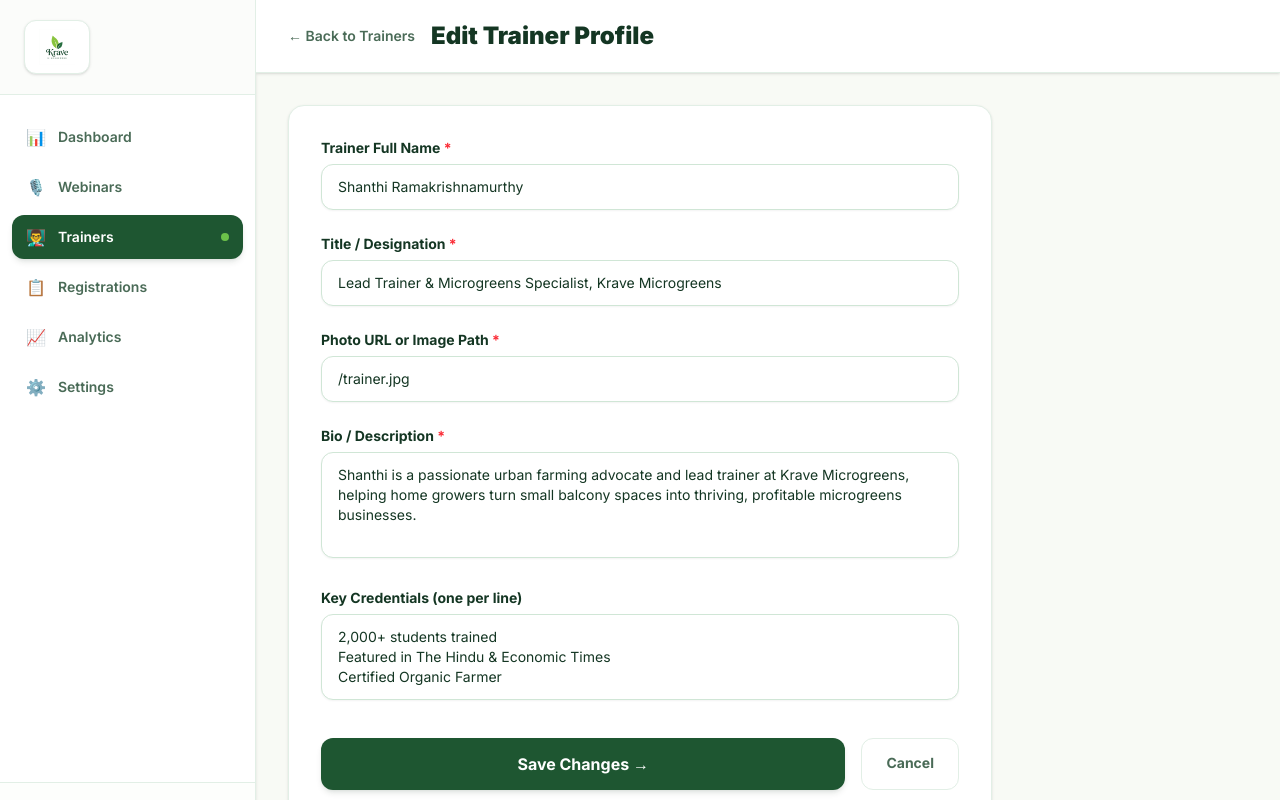
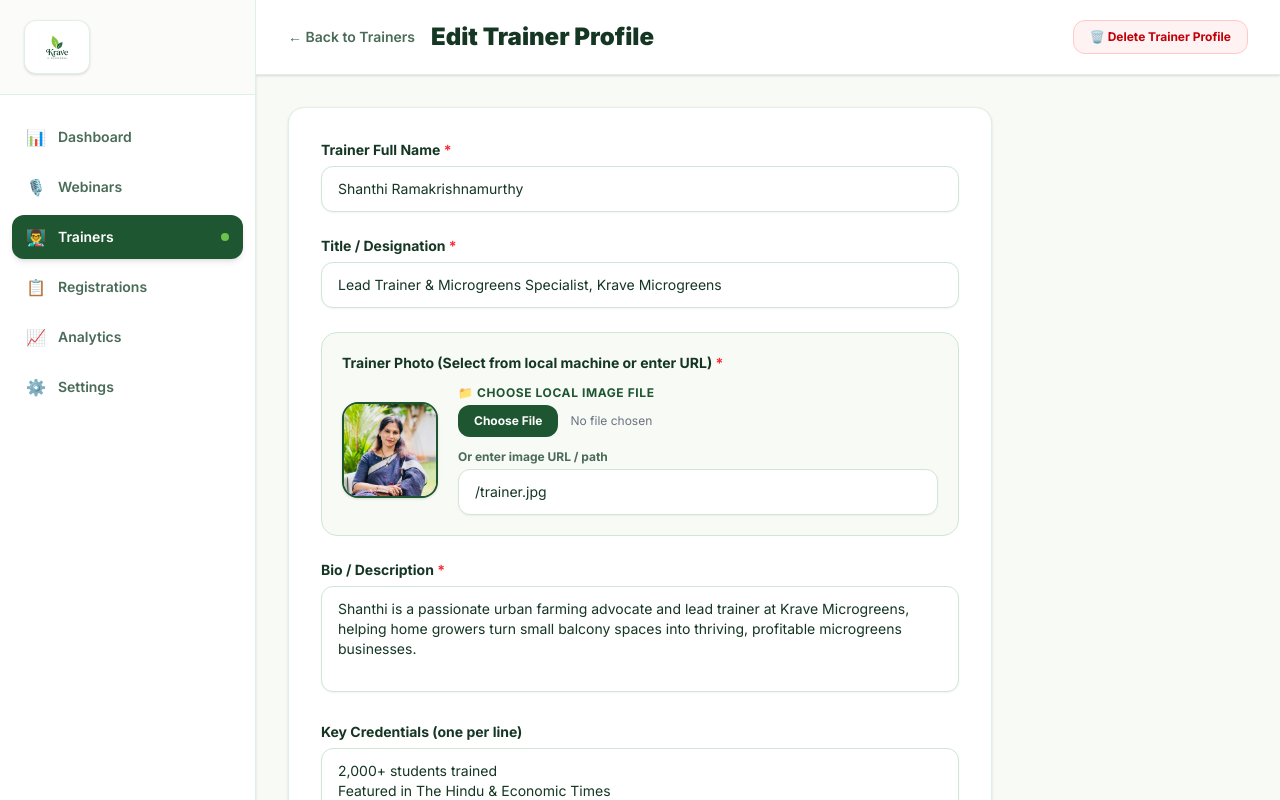
Before and after one commit to pssvenkat/krave-business-platform, a Next.js app in the folder apps/admin/: page /trainers/1/edit in a window 1280 px wide. Shown: the top 800 px of the page. Built offline with nearby package versions, Linux system fonts and the light colour scheme; no server answers; the database is empty.

Commit message:
feat: add local image file picker, base64 database image storage, and delete trainer functionality

```diff
--- a/apps/admin/app/trainers/[id]/edit/page.tsx
+++ b/apps/admin/app/trainers/[id]/edit/page.tsx
@@ -7,13 +7,14 @@
 import { z } from "zod";
 import { createBrowserClient } from "@supabase/ssr";
 import Link from "next/link";
+import Image from "next/image";
 import { Sidebar } from "../../../components/sidebar";
 
 const schema = z.object({
   name: z.string().min(2, "Trainer name is required"),
   title: z.string().min(3, "Title is required"),
   bio: z.string().min(10, "Bio description is required"),
-  imageUrl: z.string().min(1, "Photo URL or path is required"),
+  imageUrl: z.string().min(1, "Photo is required"),
   credentialsRaw: z.string().optional(),
 });
 
@@ -32,8 +33,9 @@
   const [error, setError] = useState<string | null>(null);
   const [loading, setLoading] = useState(false);
   const [fetching, setFetching] = useState(true);
+  const [imagePreview, setImagePreview] = useState<string>("/trainer.jpg");
 
-  const { register, handleSubmit, reset, formState: { errors } } = useForm<FormData>({
+  const { register, handleSubmit, reset, setValue, formState: { errors } } = useForm<FormData>({
     resolver: zodResolver(schema),
   });
 
@@ -58,6 +60,7 @@
           imageUrl: trainer.image_url ?? "/trainer.jpg",
           credentialsRaw: (trainer.credentials ?? []).join("\n"),
         });
+        setImagePreview(trainer.image_url ?? "/trainer.jpg");
       } else {
         // Fallback default Shanthi values
         reset({
@@ -67,12 +70,55 @@
           imageUrl: "/trainer.jpg",
           credentialsRaw: "2,000+ students trained\nFeatured in The Hindu & Economic Times\nCertified Organic Farmer",
         });
+        setImagePreview("/trainer.jpg");
       }
       setFetching(false);
     }
 
     loadTrainer();
   }, [id, reset]);
+
+  const handleFileChange = (e: React.ChangeEvent<HTMLInputElement>) => {
+    const file = e.target.files?.[0];
+    if (file) {
+      if (file.size > 5 * 1024 * 1024) {
+        setError("Please select an image smaller than 5MB.");
+        return;
+      }
+
+      const reader = new FileReader();
+      reader.onloadend = () => {
+        const base64Data = reader.result as string;
+        setImagePreview(base64Data);
+        setValue("imageUrl", base64Data);
+      };
+      reader.readAsDataURL(file);
+    }
+  };
+
+  const handleDelete = async () => {
+    if (!confirm("Are you sure you want to delete this trainer profile?")) {
+      return;
+    }
+
+    setLoading(true);
+    const supabase = createBrowserClient(
+      process.env.NEXT_PUBLIC_SUPABASE_URL!,
+      process.env.NEXT_PUBLIC_SUPABASE_ANON_KEY!
+    );
+
+    if (!id.startsWith("default-")) {
+      const { error: delErr } = await supabase.from("trainers").delete().eq("id", id);
+      if (delErr) {
+        setError("Failed to delete trainer: " + delErr.message);
+        setLoading(false);
+        return;
+      }
+    }
+
+    router.push("/trainers");
+    router.refresh();
+  };
 
   const onSubmit = async (data: FormData) => {
     setLoading(true);
@@ -127,11 +173,20 @@
       <Sidebar />
       <div className="flex-1 overflow-auto">
         {/* Header */}
-        <div className="bg-white border-b border-[#e2efe6] px-8 py-5 shadow-sm flex items-center gap-4">
+        <div className="bg-white border-b border-[#e2efe6] px-8 py-5 shadow-sm flex items-center justify-between gap-4">
+          <div className="flex items-center gap-4">
             <Link href="/trainers" className="text-[#4a6b57] hover:text-[#143623] font-semibold text-sm transition-colors">
               ← Back to Trainers
             </Link>
             <h1 className="text-2xl font-black text-[#143623]">Edit Trainer Profile</h1>
+          </div>
+          <button
+            onClick={handleDelete}
+            disabled={loading}
+            className="bg-red-50 hover:bg-red-100 border border-red-200 text-red-700 font-bold text-xs px-4 py-2 rounded-xl transition-all disabled:opacity-50"
+          >
+            🗑️ Delete Trainer Profile
+          </button>
         </div>
 
         <div className="max-w-3xl p-8">
@@ -163,17 +218,54 @@
                 {errors.title && <p className="mt-1 text-xs text-red-600 font-medium">{errors.title.message}</p>}
               </div>
 
-              {/* Photo URL */}
+              {/* Photo File Picker & Preview */}
+              <div className="border border-[#d0e6d6] rounded-2xl p-5 bg-[#f8faf5]">
+                <label className="block text-sm font-bold text-[#143623] mb-3">
+                  Trainer Photo (Select from local machine or enter URL) <span className="text-red-500">*</span>
+                </label>
+
+                <div className="flex flex-col sm:flex-row items-center gap-5">
+                  {/* Image preview */}
+                  <div className="relative w-24 h-24 rounded-2xl overflow-hidden border-2 border-[#1e5631] bg-white flex-shrink-0 shadow-sm">
+                    <Image
+                      src={imagePreview}
+                      alt="Trainer preview"
+                      fill
+                      unoptimized={true}
+                      className="object-cover"
+                    />
+                  </div>
+
+                  <div className="flex-1 space-y-3 w-full">
                     <div>
-                <label className="block text-sm font-bold text-[#143623] mb-1.5">
-                  Photo URL or Image Path <span className="text-red-500">*</span>
+                      <label className="block text-xs font-bold text-[#1e5631] uppercase tracking-wider mb-1">
+                        📁 Choose Local Image File
+                      </label>
+                      <input
+                        type="file"
+                        accept="image/*"
+                        onChange={handleFileChange}
+                        className="block w-full text-xs text-gray-500 file:mr-3 file:py-2 file:px-4 file:rounded-xl file:border-0 file:text-xs file:font-bold file:bg-[#1e5631] file:text-white hover:file:bg-[#2d7d46] cursor-pointer"
+                      />
+                    </div>
+
+                    <div>
+                      <label className="block text-xs font-bold text-[#4a6b57] mb-1">
+                        Or enter image URL / path
                       </label>
                       <input
                         {...register("imageUrl")}
-                  id="trainer-image"
+                        id="trainer-image-url"
+                        placeholder="/trainer.jpg or https://example.com/photo.jpg"
+                        onChange={(e) => {
+                          setValue("imageUrl", e.target.value);
+                          setImagePreview(e.target.value || "/trainer.jpg");
+                        }}
                         className={inputClass}
                       />
-                {errors.imageUrl && <p className="mt-1 text-xs text-red-600 font-medium">{errors.imageUrl.message}</p>}
+                    </div>
+                  </div>
+                </div>
               </div>
 
               {/* Bio */}
--- a/apps/admin/app/trainers/new/page.tsx
+++ b/apps/admin/app/trainers/new/page.tsx
@@ -7,13 +7,14 @@
 import { z } from "zod";
 import { createBrowserClient } from "@supabase/ssr";
 import Link from "next/link";
+import Image from "next/image";
 import { Sidebar } from "../../components/sidebar";
 
 const schema = z.object({
   name: z.string().min(2, "Trainer name is required"),
   title: z.string().min(3, "Title is required"),
   bio: z.string().min(10, "Bio description is required"),
-  imageUrl: z.string().min(1, "Photo URL or path is required"),
+  imageUrl: z.string().min(1, "Photo is required"),
   credentialsRaw: z.string().optional(),
 });
 
@@ -26,14 +27,33 @@
   const router = useRouter();
   const [error, setError] = useState<string | null>(null);
   const [loading, setLoading] = useState(false);
+  const [imagePreview, setImagePreview] = useState<string>("/trainer.jpg");
 
-  const { register, handleSubmit, formState: { errors } } = useForm<FormData>({
+  const { register, handleSubmit, setValue, watch, formState: { errors } } = useForm<FormData>({
     resolver: zodResolver(schema),
     defaultValues: {
       imageUrl: "/trainer.jpg",
       credentialsRaw: "2,000+ students trained\nFeatured in The Hindu & Economic Times\nCertified Organic Farmer",
     },
   });
+
+  const handleFileChange = (e: React.ChangeEvent<HTMLInputElement>) => {
+    const file = e.target.files?.[0];
+    if (file) {
+      if (file.size > 5 * 1024 * 1024) {
+        setError("Please select an image smaller than 5MB.");
+        return;
+      }
+
+      const reader = new FileReader();
+      reader.onloadend = () => {
+        const base64Data = reader.result as string;
+        setImagePreview(base64Data);
+        setValue("imageUrl", base64Data);
+      };
+      reader.readAsDataURL(file);
+    }
+  };
 
   const onSubmit = async (data: FormData) => {
     setLoading(true);
@@ -110,18 +130,54 @@
                 {errors.title && <p className="mt-1 text-xs text-red-600 font-medium">{errors.title.message}</p>}
               </div>
 
-              {/* Photo URL */}
+              {/* Photo File Picker & Preview */}
+              <div className="border border-[#d0e6d6] rounded-2xl p-5 bg-[#f8faf5]">
+                <label className="block text-sm font-bold text-[#143623] mb-3">
+                  Trainer Photo (Select from local machine or enter URL) <span className="text-red-500">*</span>
+                </label>
+
+                <div className="flex flex-col sm:flex-row items-center gap-5">
+                  {/* Image preview */}
+                  <div className="relative w-24 h-24 rounded-2xl overflow-hidden border-2 border-[#1e5631] bg-white flex-shrink-0 shadow-sm">
+                    <Image
+                      src={imagePreview}
+                      alt="Trainer preview"
+                      fill
+                      unoptimized={true}
+                      className="object-cover"
+                    />
+                  </div>
+
+                  <div className="flex-1 space-y-3 w-full">
                     <div>
-                <label className="block text-sm font-bold text-[#143623] mb-1.5">
-                  Photo URL or Image Path <span className="text-red-500">*</span>
+                      <label className="block text-xs font-bold text-[#1e5631] uppercase tracking-wider mb-1">
+                        📁 Choose Local Image File
+                      </label>
+                      <input
+                        type="file"
+                        accept="image/*"
+                        onChange={handleFileChange}
+                        className="block w-full text-xs text-gray-500 file:mr-3 file:py-2 file:px-4 file:rounded-xl file:border-0 file:text-xs file:font-bold file:bg-[#1e5631] file:text-white hover:file:bg-[#2d7d46] cursor-pointer"
+                      />
+                    </div>
+
+                    <div>
+                      <label className="block text-xs font-bold text-[#4a6b57] mb-1">
+                        Or enter image URL / path
                       </label>
                       <input
                         {...register("imageUrl")}
-                  id="trainer-image"
+                        id="trainer-image-url"
                         placeholder="/trainer.jpg or https://example.com/photo.jpg"
+                        onChange={(e) => {
+                          setValue("imageUrl", e.target.value);
+                          setImagePreview(e.target.value || "/trainer.jpg");
+                        }}
                         className={inputClass}
                       />
-                {errors.imageUrl && <p className="mt-1 text-xs text-red-600 font-medium">{errors.imageUrl.message}</p>}
+                    </div>
+                  </div>
+                </div>
               </div>
 
               {/* Bio */}
--- a/apps/admin/app/trainers/page.tsx
+++ b/apps/admin/app/trainers/page.tsx
@@ -4,6 +4,7 @@
 import Link from "next/link";
 import Image from "next/image";
 import { Sidebar } from "../components/sidebar";
+import { TrainerActions } from "./trainer-actions";
 
 export const metadata = { title: "Trainers | Krave Admin" };
 
@@ -68,9 +69,9 @@
         <div className="p-8">
           <div className="grid grid-cols-1 md:grid-cols-2 gap-6">
             {trainers.map((t: Record<string, any>) => {
-              const isExternal = t.image_url?.startsWith("http");
+              const isExternal = t.image_url?.startsWith("http") || t.image_url?.startsWith("data:");
               let imgPath = t.image_url || "/trainer.jpg";
-              if (imgPath && !imgPath.startsWith("http") && !imgPath.includes(".")) {
+              if (imgPath && !imgPath.startsWith("http") && !imgPath.startsWith("data:") && !imgPath.includes(".")) {
                 imgPath = `${imgPath.startsWith("/") ? "" : "/"}${imgPath}.jpg`;
               }
 
@@ -117,12 +118,7 @@
                   </div>
 
                   <div className="pt-4 border-t border-[#e2efe6] flex justify-end">
-                    <Link
-                      href={`/trainers/${t.id}/edit`}
-                      className="bg-white border border-[#e2efe6] hover:bg-[#f0f7f2] text-[#1e5631] font-bold text-xs px-4 py-2 rounded-xl transition-all"
-                    >
-                      ✏️ Edit Trainer Profile
-                    </Link>
+                    <TrainerActions trainerId={t.id} trainerName={t.name} />
                   </div>
                 </div>
               );
--- /dev/null
+++ b/apps/admin/app/trainers/trainer-actions.tsx
@@ -0,0 +1,58 @@
+"use client";
+
+import { useState } from "react";
+import { useRouter } from "next/navigation";
+import Link from "next/link";
+import { createBrowserClient } from "@supabase/ssr";
+
+interface Props {
+  trainerId: string;
+  trainerName: string;
+}
+
+export function TrainerActions({ trainerId, trainerName }: Props) {
+  const router = useRouter();
+  const [loading, setLoading] = useState(false);
+
+  const handleDelete = async () => {
+    if (!confirm(`Are you sure you want to delete the trainer profile for "${trainerName}"?`)) {
+      return;
+    }
+
+    setLoading(true);
+    const supabase = createBrowserClient(
+      process.env.NEXT_PUBLIC_SUPABASE_URL!,
+      process.env.NEXT_PUBLIC_SUPABASE_ANON_KEY!
+    );
+
+    const { error } = await supabase
+      .from("trainers")
+      .delete()
+      .eq("id", trainerId);
+
+    if (error) {
+      alert("Failed to delete trainer: " + error.message);
+    } else {
+      router.refresh();
+    }
+    setLoading(false);
+  };
+
+  return (
+    <div className="flex items-center gap-2">
+      <Link
+        href={`/trainers/${trainerId}/edit`}
+        className="bg-white border border-[#e2efe6] hover:bg-[#f0f7f2] text-[#1e5631] font-bold text-xs px-3.5 py-2 rounded-xl transition-all"
+      >
+        ✏️ Edit
+      </Link>
+      <button
+        onClick={handleDelete}
+        disabled={loading}
+        className="bg-red-50 hover:bg-red-100 border border-red-200 text-red-700 font-bold text-xs px-3.5 py-2 rounded-xl transition-all disabled:opacity-50"
+      >
+        {loading ? "Deleting…" : "🗑️ Delete"}
+      </button>
+    </div>
+  );
+}
```
Lines whose indentation alone changed are shown as unchanged.
